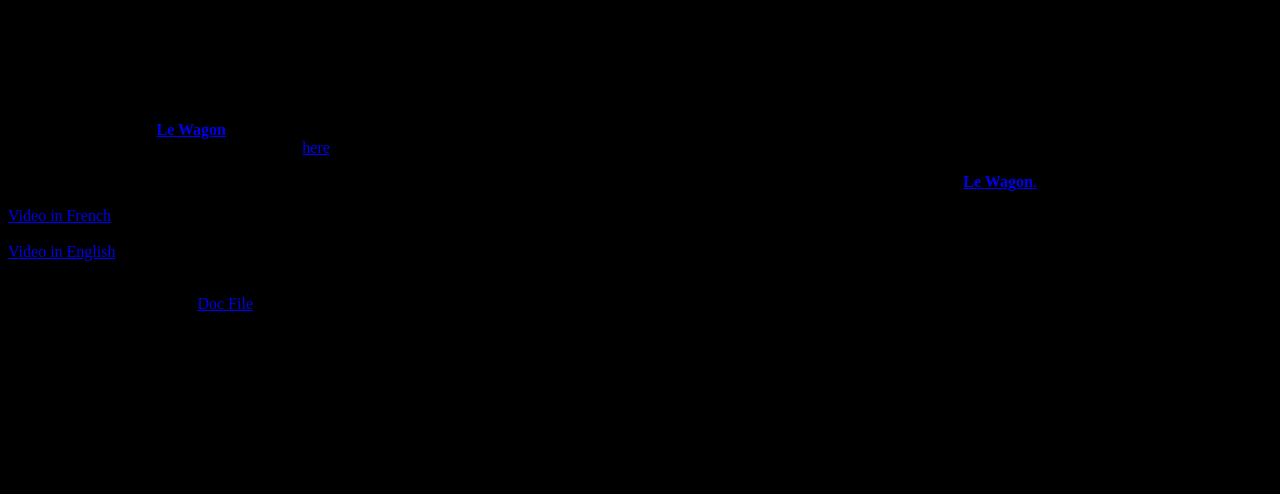
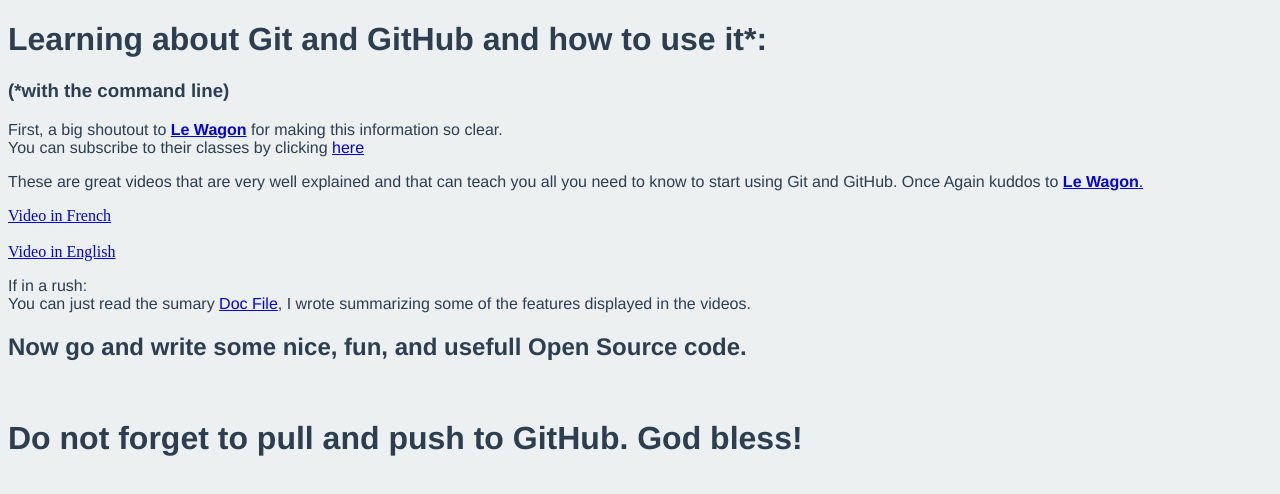
Before and after one commit to LionelNkaya/First-Contribution-to-Open-Source, a plain HTML site: page index.html in a window 1280 px wide. Drawn offline with Linux system fonts and the light colour scheme; files that its build step writes are made by us from their sources.

Commit message:
Adding basic css

```diff
--- a/index.html
+++ b/index.html
@@ -4,7 +4,7 @@
 <head>
     <title></title>
     <meta charset="utf-8">
-    <link href="fcos/main.css" rel = "stylesheet">
+    <link href="main.css" rel = "stylesheet">
 </head>
 
 <body>
--- a/main.css
+++ b/main.css
@@ -1,3 +1,9 @@
 body {
-    background-color:black;
+    background-color:#ecf0f1;
+    color:  #2c3e50;
 }
+
+h1, p, h2, h3  {
+    font-family: Helvetica;
+    font-size: 100;
+}
```
